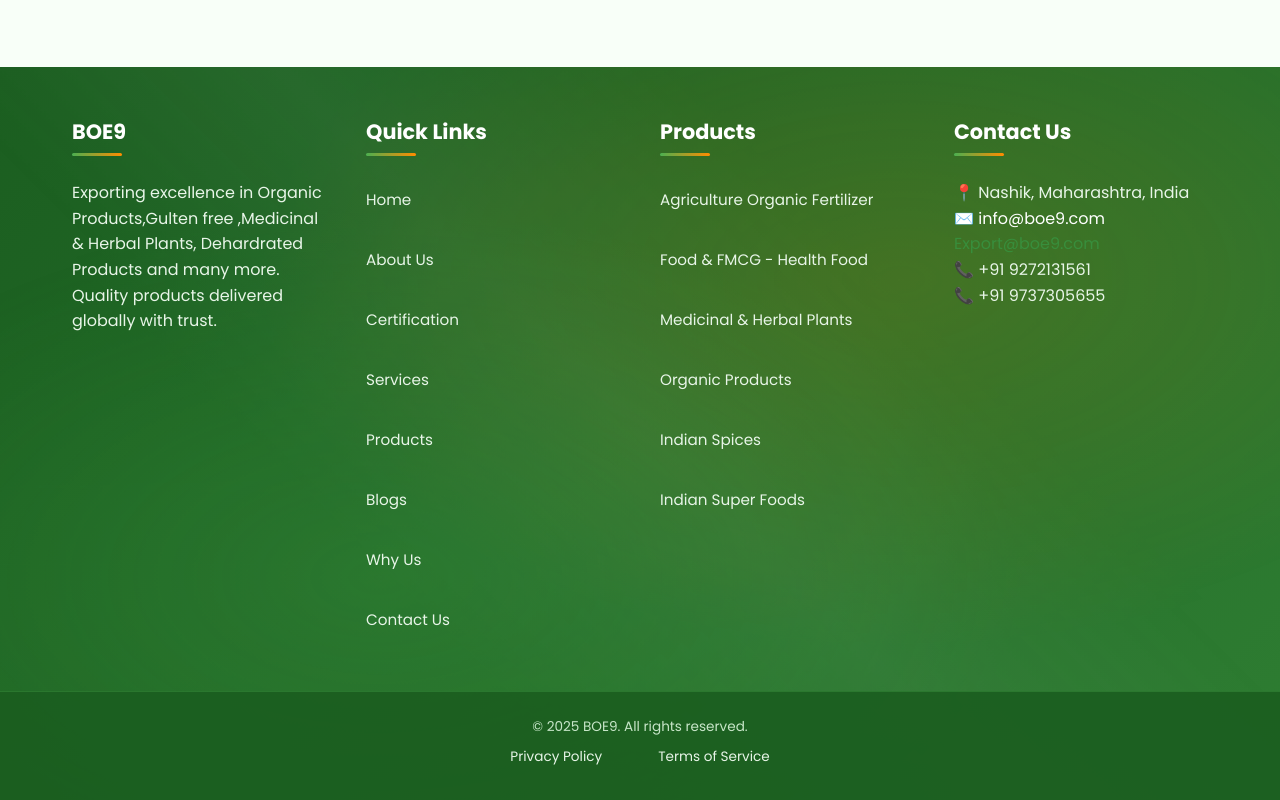
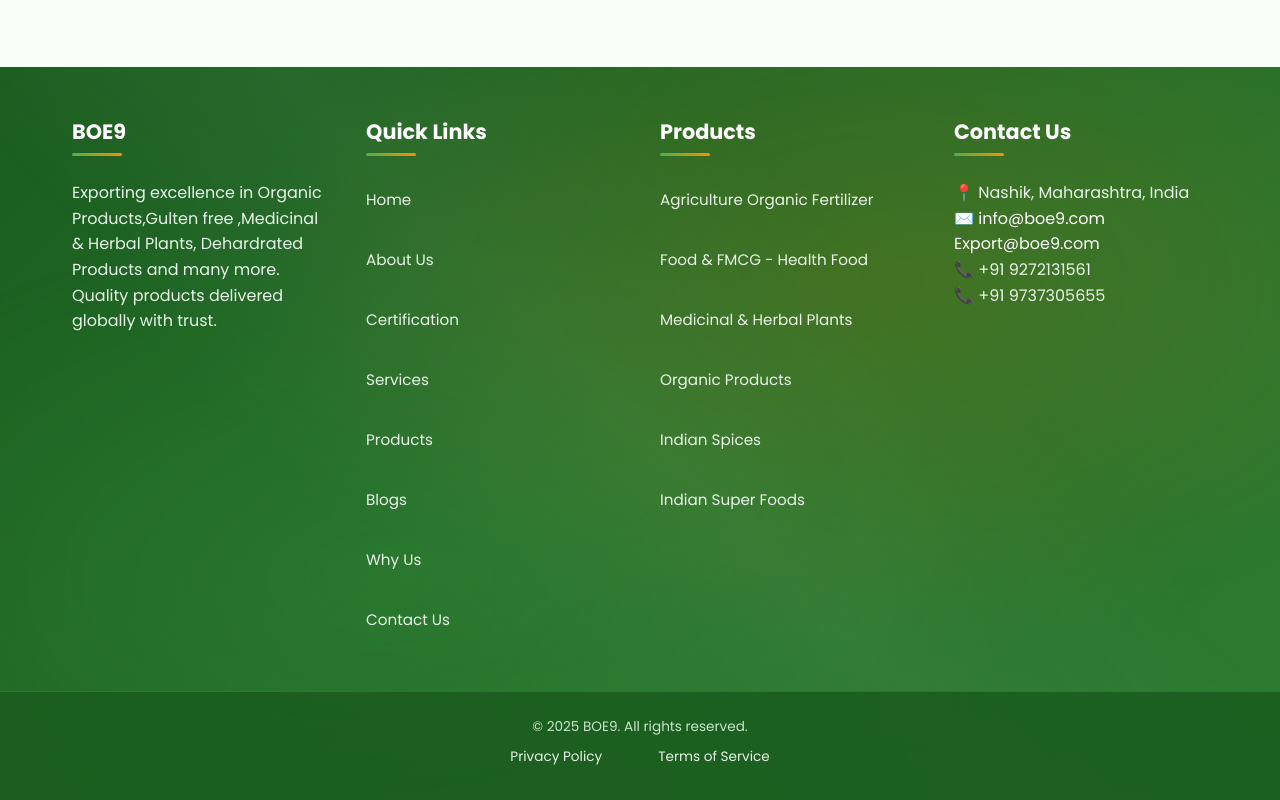
Before and after one commit to NishaShelke02/BOE9, a React (Create React App) app: page / in a window 1280 px wide. Shown: the part 2761-3561 px from the top of the page. Built offline with nearby package versions, Linux system fonts and the light colour scheme.

Commit message:
Update Footer.jsx

```diff
--- a/src/components/Footer/Footer.jsx
+++ b/src/components/Footer/Footer.jsx
@@ -49,7 +49,7 @@
           <h4>Contact Us</h4>
           <p>📍 Nashik, Maharashtra, India</p>
           <p>✉️ <a href="mailto:info@boe9.com">info@boe9.com</a></p>
-          <p> <a href="mailtoExport@boe9.com">Export@boe9.com</a></p>
+          <p> <a href="mailto:Export@boe9.com">Export@boe9.com</a></p>
           <p>📞 +91 9272131561 </p>
           <p>📞 +91 9737305655 </p>
         </div>
```
